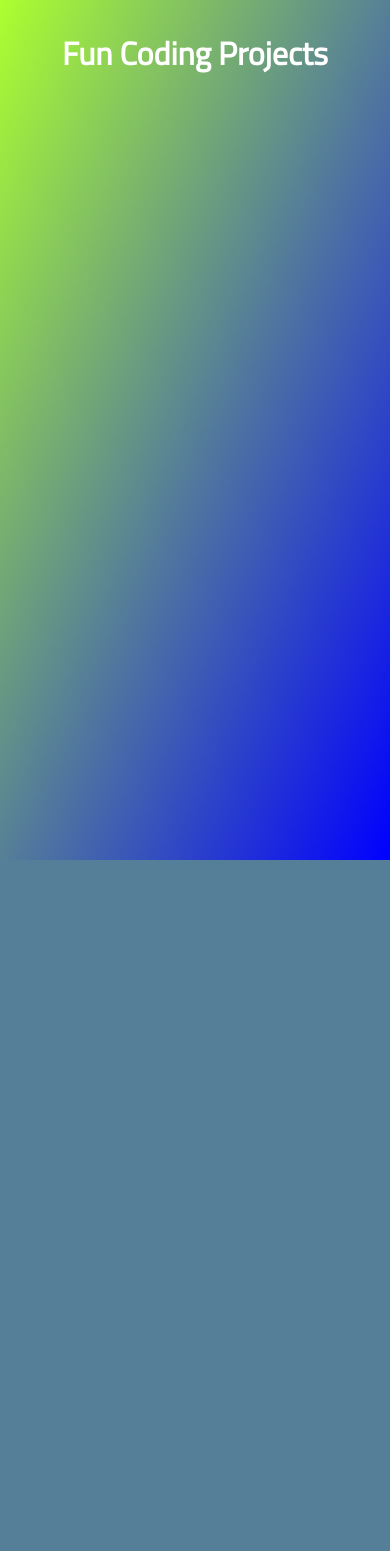
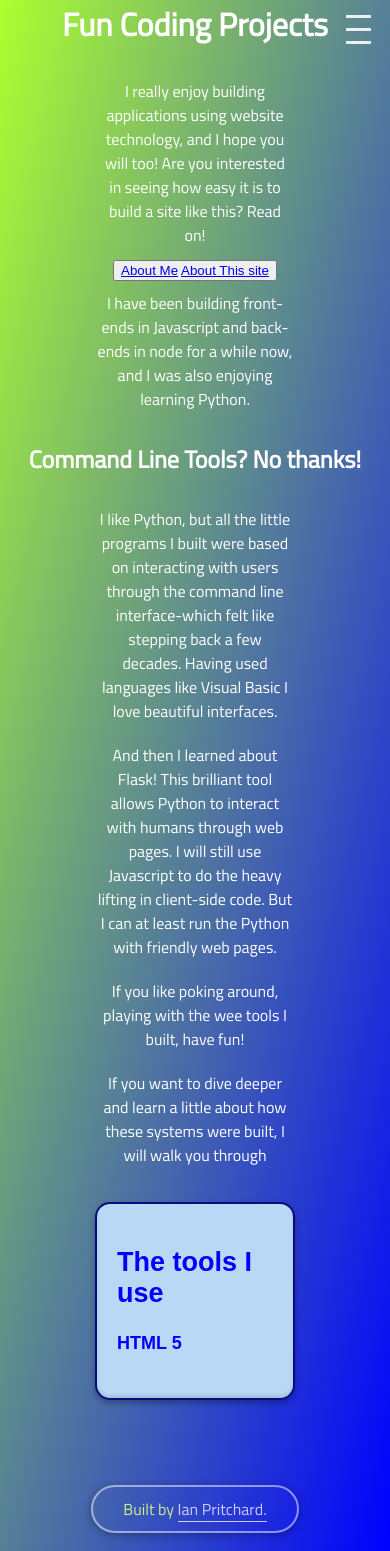
Before and after one commit to pritchardians/fun-coding-projects, a Flask app: page / in a window 390 px wide. Before the commit the page ends 860 px from the top, so only its background shows below. Run offline with Flask 2, Linux system fonts and the light colour scheme.

Commit message:
base html, 404 page, index page updates

```diff
--- a/app.py
+++ b/app.py
@@ -11,6 +11,11 @@ def home():
     return render_template('index.html')
 
 
+# Page Not Found page
+@app.errorhandler(404)
+def page_not_found(e):
+    return render_template('404.html')
+
 '''
 Run the app from the command line.
 NOTE: I was having issues with caching and not seeing my latest code, so I open the html page on a random port
--- a/static/style/main.css
+++ b/static/style/main.css
@@ -1,5 +1,6 @@
 /* Load Google Fonts */
 @import url("https://fonts.googleapis.com/css2?family=Titillium+Web:wght@400&display=swap");
+@import url("https://fonts.googleapis.com/css2?family=Spline+Sans:wght@300&display=swap");
 
 body {
   font-family: "Titillium Web", serif;
@@ -13,10 +14,172 @@ body {
   flex-direction: column;
   align-items: center;
   color: white;
+  margin-top: 0;
+  padding-top: 0;
+}
+
+.topofpage {
+  margin-top: 0;
+  padding-top: 0;
 }
 
 p {
   text-align: center;
-  margin: 10px;
+  margin: 10px 0;
+  width: 50vw;
   padding: 0;
 }
+
+.content-box {
+  font-family: "Spline", sans-serif;
+  padding: 20px;
+  margin-top: 25px;
+  margin-bottom: 25px;
+  display: inline-block;
+  width: 40vw;
+  font-size: large;
+  color: blue;
+  border: #090b81 solid 2px;
+  border-radius: 15px;
+  background-color: #b9d8f6;
+  box-shadow: 0 3px 6px rgba(0, 0, 0, 0.3), inset 0 -3px 3px rgba(0, 0, 0, 0.1);
+}
+
+/* Nav Bar */
+.navbar {
+  position: fixed;
+  width: 98%;
+  padding: 10px 10px 10px 10px;
+  background-color: transparent;
+  border-radius: 10px;
+  border-bottom: solid 5px rgba(255, 255, 255, 0.2);
+}
+
+.nav-logo a {
+  color: white;
+  text-decoration: none;
+  font-size: 24px;
+}
+
+.navbar .nav-header {
+  display: inline;
+}
+
+.navbar .nav-header .nav-logo {
+  display: inline-block;
+}
+
+.navbar .nav-links {
+  display: inline;
+  float: right;
+  font-size: 18px;
+}
+
+/* Hover effects */
+.navbar .nav-links a:hover {
+  color: white;
+  border-bottom: solid rgba(255, 255, 255, 0.4) 2px;
+  border-left: solid rgba(255, 255, 255, 0.8) 2px;
+  border-radius: 10px;
+  transition: all 0.1s ease-in;
+}
+
+/* responsive navbar toggle button */
+.navbar #nav-check,
+.navbar .nav-btn {
+  display: none;
+}
+
+@media (max-width: 1000px) {
+  .navbar {
+    border: none;
+  }
+
+  .nav-logo a {
+    display: none;
+  }
+
+  .navbar .nav-btn {
+    display: inline-block;
+    position: absolute;
+    top: 0px;
+    right: 0px;
+  }
+
+  .navbar .nav-btn label {
+    display: inline-block;
+    width: 50px;
+    height: 50px;
+    padding: 15px 0 0 10px;
+  }
+
+  .navbar .nav-btn label span {
+    display: block;
+    height: 10px;
+    width: 25px;
+    border-top: 3px solid #eee;
+  }
+
+  .navbar .nav-btn label:hover,
+  .navbar #nav-check:checked ~ .nav-btn label {
+    background-color: rgba(9, 14, 90, 0.1);
+  }
+
+  .navbar .nav-links {
+    position: absolute;
+    display: block;
+    text-align: center;
+    background-color: rgba(9, 14, 90, 0.1);
+    transition: all 0.3s ease-in;
+    overflow-y: hidden;
+    top: 55px;
+    right: 0px;
+  }
+
+  .navbar .nav-links a {
+    display: block;
+    margin-left: 20px;
+    margin-right: 20px;
+  }
+
+  /* when nav toggle button not checked */
+  .navbar #nav-check:not(:checked) ~ .nav-links {
+    height: 0px;
+  }
+
+  /* when nav toggle button is checked */
+  .navbar #nav-check:checked ~ .nav-links {
+    height: calc(100vh - 70px);
+    overflow-y: auto;
+  }
+
+  .navbar .nav-links .loginBtn {
+    padding: 10px 40px;
+    margin: 20px;
+    font-size: 18px;
+    font-weight: bold;
+    color: rgb(9, 14, 90);
+  }
+}
+
+/* Footer */
+.footer {
+  border: rgba(255, 255, 255, 0.5) solid 2px;
+  border-radius: 100px;
+  color: rgb(205, 238, 137);
+  margin-top: 40px;
+  margin-bottom: 10px;
+  padding: 10px 30px;
+  box-shadow: 0 2px 10px rgba(0, 0, 0, 0.3);
+}
+
+.footer a {
+  color: rgba(255, 255, 255, 0.75);
+  text-decoration: none;
+  border-bottom: solid rgba(255, 255, 255, 0.75) 1px;
+}
+
+.footer a:hover {
+  color: rgba(255, 255, 255, 1);
+  border-bottom: solid rgba(255, 255, 255, 1) 2px;
+}
--- /dev/null
+++ b/templates/base.html
@@ -0,0 +1,42 @@
+<!DOCTYPE html>
+<html lang="en">
+  <head>
+    <meta charset="UTF-8" />
+    <link rel="stylesheet" href="../static/style/main.css" />
+    <title>Fun Coding Projects</title>
+  </head>
+  <body>
+    <div class="navbar">
+      <div class="nav-header">
+        <div class="nav-logo">
+          <a href="http://www.IanPritchard.com" target="_blank"
+            >Ian Pritchard</a
+          >
+        </div>
+      </div>
+
+      <!-- responsive navbar toggle button -->
+      <input type="checkbox" id="nav-check" />
+      <div class="nav-btn">
+        <label for="nav-check">
+          <span></span>
+          <span></span>
+          <span></span>
+        </label>
+      </div>
+
+      <!-- Navbar items -->
+      <div class="nav-links">
+        <a href="{{url_for('home')}}">Home</a>
+      </div>
+    </div>
+
+    {% block content %} {% endblock %}
+    <p></p>
+    <div class="footer">
+      Built by
+      <a href="http://www.ianpritchard.com" target="_blank">Ian Pritchard.</a>
+    </div>
+    <script src="src/main.js"></script>
+  </body>
+</html>
--- a/templates/index.html
+++ b/templates/index.html
@@ -1,12 +1,41 @@
-<!DOCTYPE html>
-<html lang="en">
-  <head>
-    <meta charset="UTF-8" />
-    <link rel="stylesheet" href="../static/style/main.css" />
-    <title>Fun Coding Projects</title>
-  </head>
-  <body>
-    <h1>Fun Coding Projects</h1>
-  </body>
-  <script src="src/main.js"></script>
-</html>
+{% extends 'base.html' %} {% block content %}
+<h1 class="topofpage">Fun Coding Projects</h1>
+<p>
+  I really enjoy building applications using website technology, and I hope you
+  will too! Are you interested in seeing how easy it is to build a site like
+  this? Read on!
+</p>
+<div class="button-bar">
+  <button class="submit submit-narrow">
+    <a href="#">About Me</a>
+    <a href="#">About This site</a>
+  </button>
+</div>
+<p>
+  I have been building front-ends in Javascript and back-ends in node for a
+  while now, and I was also enjoying learning Python.
+</p>
+<h2>Command Line Tools? No thanks!</h2>
+<p>
+  I like Python, but all the little programs I built were based on interacting
+  with users through the command line interface-which felt like stepping back a
+  few decades. Having used languages like Visual Basic I love beautiful
+  interfaces.
+</p>
+<p>
+  And then I learned about Flask! This brilliant tool allows Python to interact
+  with humans through web pages. I will still use Javascript to do the heavy
+  lifting in client-side code. But I can at least run the Python with friendly
+  web pages.
+</p>
+<p>If you like poking around, playing with the wee tools I built, have fun!</p>
+<p>
+  If you want to dive deeper and learn a little about how these systems were
+  built, I will walk you through
+</p>
+<div class="content-box">
+  <h2>The tools I use</h2>
+  <h4>HTML 5</h4>
+</div>
+
+{% endblock %}
```
Also changed, not shown: templates/404.html (added, +10 -0 lines).
